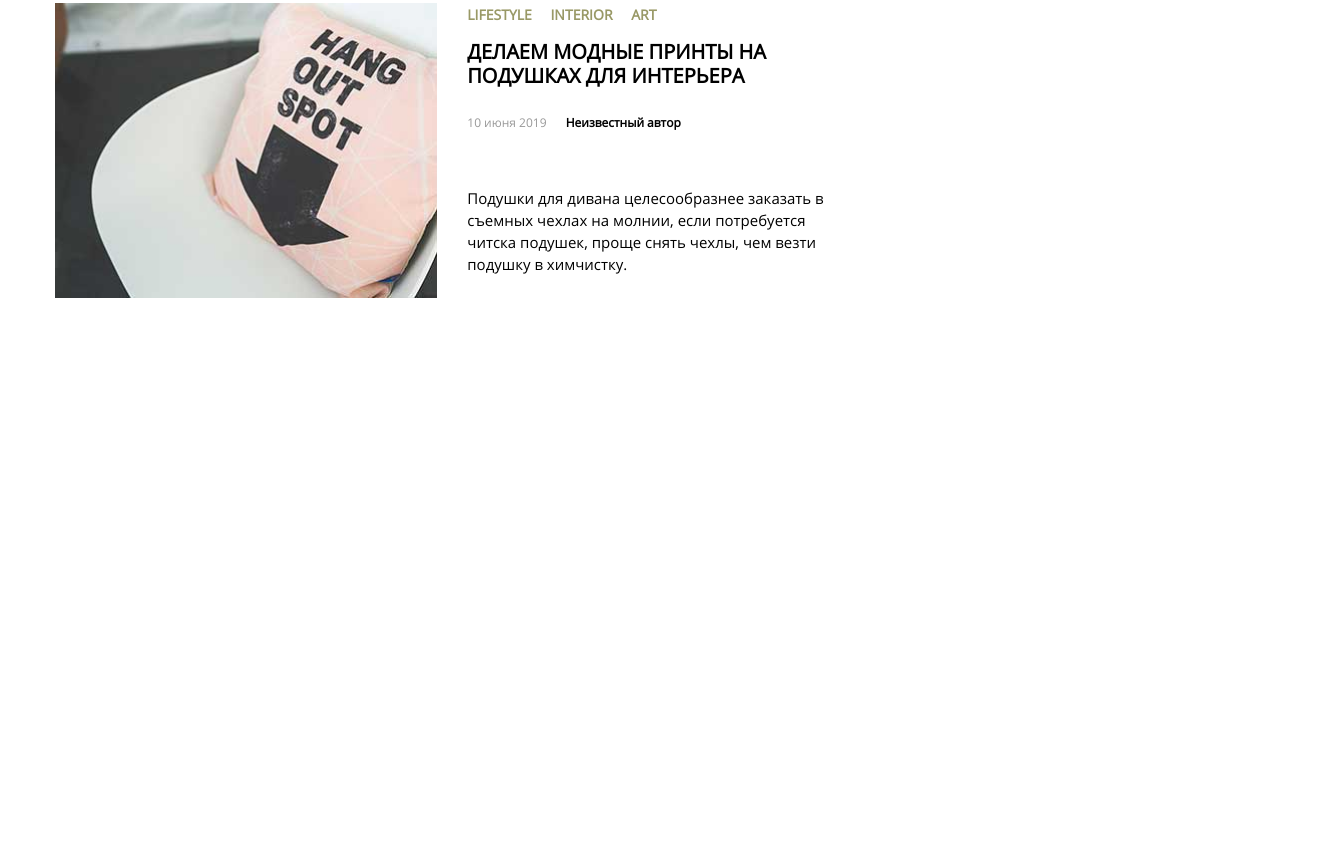
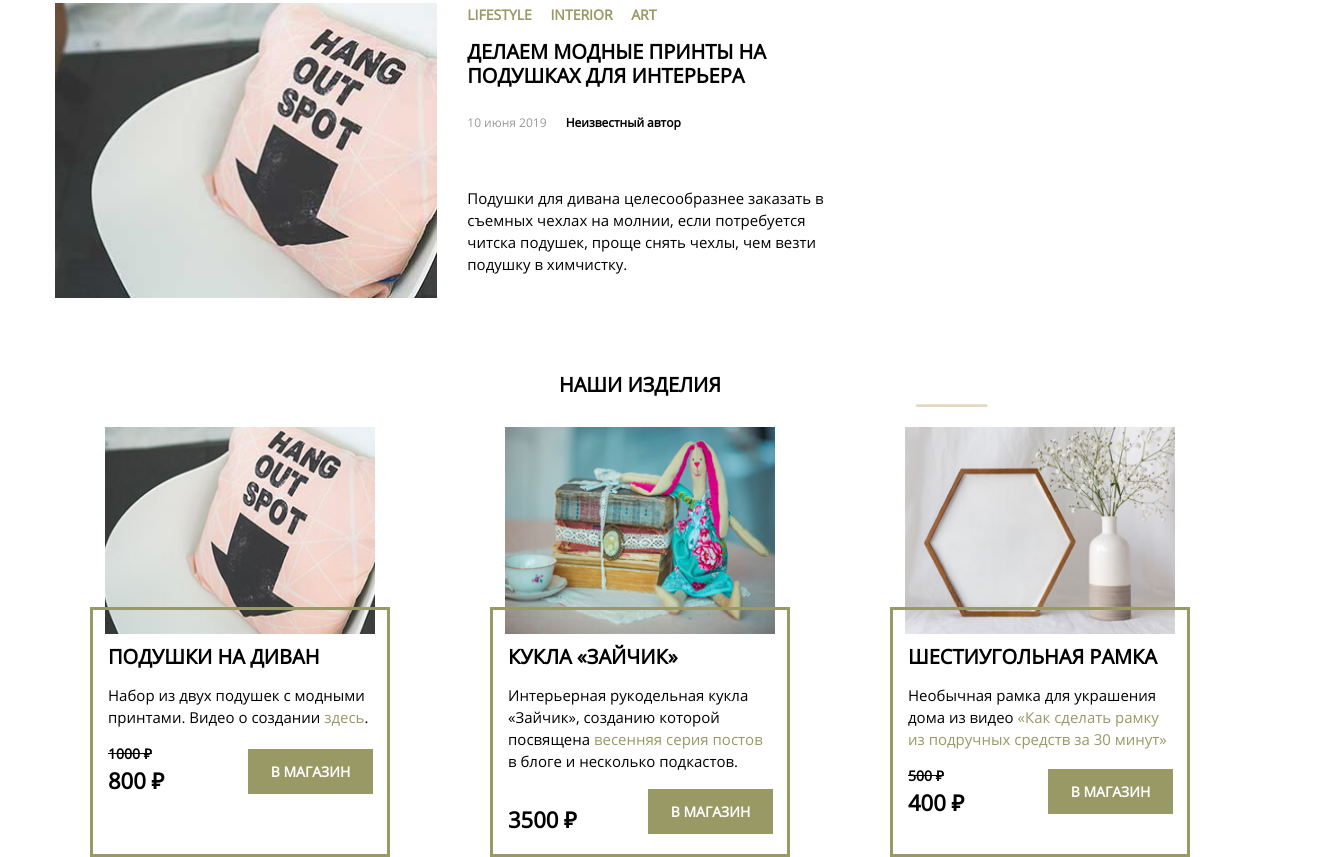
Before and after one commit to Dolinin2021/mq-diplom, a plain HTML site: page index.html in a window 1280 px wide. Shown: the part 2297-3154 px from the top of the page, 1330 px wide, since content can reach past the window. Before the commit the page ends 2655 px from the top, so only its background shows below. Drawn offline with Linux system fonts and the light colour scheme; files whose address does not match are found by name.

Commit message:
shop-content is completed

```diff
--- a/css/style.css
+++ b/css/style.css
@@ -141,7 +141,7 @@ body {
 .article-preview {
     position: relative;
     padding: 0;
-    width: 120%;
+    width: 105%;
 }
 
 .article-preview:nth-child(n+2) {
@@ -163,7 +163,7 @@ body {
 .article-category {
     position: absolute;
     left: 40px;
-    top: 255px;
+    top: 236px;
     font-family: inherit;
     font-weight: bold;
     font-size: 14px;
@@ -173,7 +173,7 @@ body {
 }
 
 .article-category_secondary {
-    top: 235px;
+    top: 210px;
 }
 
 .article-category-item {
@@ -182,7 +182,7 @@ body {
 
 .article-link {
     position: absolute;
-    height: 50px;
+    height: 70px;
     width: 85%;
     padding: 15px;
     bottom: 20px;
@@ -204,7 +204,7 @@ body {
 }
 
 .article-link_secondary {
-    height: 70px;
+    height: 97px;
 }
 
 .picture {
@@ -224,7 +224,7 @@ body {
     box-sizing: border-box;
 }
 
-.post {
+.post-list {
     width: 775px;
     box-sizing: border-box;
 }
@@ -292,3 +292,104 @@ p {
     font-size: 15px;
     line-height: 22px;
 }
+
+.shop-content {
+    display: flex;
+    justify-content: center;
+    margin-top: 30px;
+    margin-left: 50px;
+    width: 100%;
+}
+
+.shop-item {
+    position: relative;
+    text-align: center;
+    margin-right: 100px;
+    width: 100%;
+    max-width: 300px;
+}
+
+.picture-shop {
+    height: 110%;
+    width: 90%;
+}
+
+.shop-item-description {
+    position: absolute;
+    box-sizing: border-box;
+    height: 250px;
+    top: 180px;
+    padding-top: 20px;
+    padding-left: 15px;
+    padding-right: 15px;
+    border: 3px solid #999966;
+    text-align: left;
+}
+
+.shop-title-link {
+    display: block;
+    margin-top: 15px;
+    text-decoration: none;
+    font-family: inherit;
+    font-weight: bold;
+    font-size: 20px;
+    line-height: 24px;
+    text-transform: uppercase;
+    color: #000000;
+}
+
+p {
+    font-family: inherit;
+    font-size: 15px;
+    line-height: 22px;
+}
+
+.price {
+    margin-bottom: 0;
+    text-decoration: line-through;
+    font-family: inherit;
+    font-weight: bold;
+    font-size: 14px;
+    color: #000000;
+}
+
+.discount {
+    margin-top: 36px;
+    margin-bottom: 0;
+    font-family: inherit;
+    font-weight: bold;
+    font-size: 22px;
+    color: #000000;
+}
+
+.shop-text-link {
+    color: #999966;
+}
+
+.button-shop-first, .button-shop-second, .button-shop-third {
+    display: block;
+    position: absolute;
+    width: 125px;
+    height: 45px;
+    margin-left: 140px;
+    box-sizing: border-box;
+    border: 2px solid #999966;
+    background-color: #999966;
+    font-family: inherit;
+    font-weight: bold;
+    font-size: 14px;
+    color: #ffffff;
+    text-transform: uppercase;
+}
+
+.button-shop-first {
+    bottom: 60px;
+}
+
+.button-shop-second {
+    bottom: 20px;
+}
+
+.button-shop-third {
+    bottom: 40px;
+}
--- a/index.html
+++ b/index.html
@@ -57,7 +57,7 @@
                     <category class="article-category article-category_secondary">
                         <category class="article-category-item">Food</category>
                     </category>
-                    <a class="article-link article-link_secondary" href="#0">Сыры на красивых картинках из интернета: какие они на вкус?</a>
+                    <a class="article-link article-link_secondary" href="#0">Сыры на красивых <br> картинках из интернета: <br> какие они на вкус?</a>
                 </header>
             </article>
             <article class="article-preview">
@@ -82,7 +82,7 @@
             </article>
         </section>
         <div class="post-content">
-            <main class="post">
+            <main class="post-list">
                 <section class="post-preview">
                     <img src="images/last-post1.jpg" class="post-list-picture" alt="Пляж">
                     <article class="post-preview-article">
@@ -121,7 +121,7 @@
                     </article>
                 </section>
                 <section class="post-preview">
-                    <img src="images/last-post3.jpg" class="post-list-picture" alt="Йога для начинающих">
+                    <img src="images/last-post3.jpg" class="post-list-picture" alt="Фестиваль">
                     <article class="post-preview-article">
                         <header class="post-preview-article-header">
                             <category class="post-preview-article-category">
@@ -140,7 +140,7 @@
                     </article>
                 </section>
                 <section class="post-preview">
-                    <img src="images/last-post4.jpg" class="post-list-picture" alt="Йога для начинающих">
+                    <img src="images/last-post4.jpg" class="post-list-picture" alt="Кухня">
                     <article class="post-preview-article">
                         <header class="post-preview-article-header">
                             <category class="post-preview-article-category">
@@ -157,7 +157,7 @@
                     </article>
                 </section>
                 <section class="post-preview">
-                    <img src="images/last-post5.jpg" class="post-list-picture" alt="Йога для начинающих">
+                    <img src="images/last-post5.jpg" class="post-list-picture" alt="Подушка">
                     <article class="post-preview-article">
                         <header class="post-preview-article-header">
                             <category class="post-preview-article-category">
@@ -177,6 +177,48 @@
                 </section>
             </main>
         </div>
+        <div class="header-section">
+            <h2 class="header-name">Наши изделия</h2>
+        </div>
+        <section class="shop-content">
+            <div class="shop-item">
+                <img src="images/shop-item-desk1.jpg" class="picture-shop" alt="Подушка">
+                <div class="shop-item-description">
+                    <a class="shop-title-link" href="#0">Подушки на диван</a>
+                    <p>
+                        Набор из двух подушек с модными принтами. Видео о создании <a class="shop-text-link">здесь</a>.
+                    </p>
+                    <p class="price">1000 &#8381</p>
+                    <span class="discount">800 &#8381</span>
+                    <button type="button" class="button-shop-first">В магазин</button>
+                </div>
+            </div>
+            <div class="shop-item">
+                <img src="images/shop-item-desk2.jpg" class="picture-shop" alt="Кукла">
+                <div class="shop-item-description">
+                    <a class="shop-title-link" href="#0">Кукла «Зайчик»</a>
+                    <p>
+                        Интерьерная рукодельная кукла «Зайчик»,
+                        созданию которой посвящена <a class="shop-text-link">весенняя серия постов</a>
+                        в блоге и несколько подкастов.
+                    </p>
+                    <p class="discount">3500 &#8381</p>
+                    <button type="button" class="button-shop-second">В магазин</button>
+                </div>
+            </div>
+            <div class="shop-item">
+                <img src="images/shop-item-desk3.jpg" class="picture-shop" alt="Шестиугольная рамка">
+                <div class="shop-item-description">
+                    <a class="shop-title-link" href="#0">Шестиугольная рамка</a>
+                    <p>
+                        Необычная рамка для украшения дома из видео <a class="shop-text-link">«Как сделать рамку из подручных средств за 30 минут»</a>
+                    </p>
+                    <p class="price">500 &#8381</p>
+                    <span class="discount">400 &#8381</span>
+                    <button type="button" class="button-shop-third">В магазин</button>
+                </div>
+            </div>
+        </section>
     </div>
 </body>
 </html>
```
